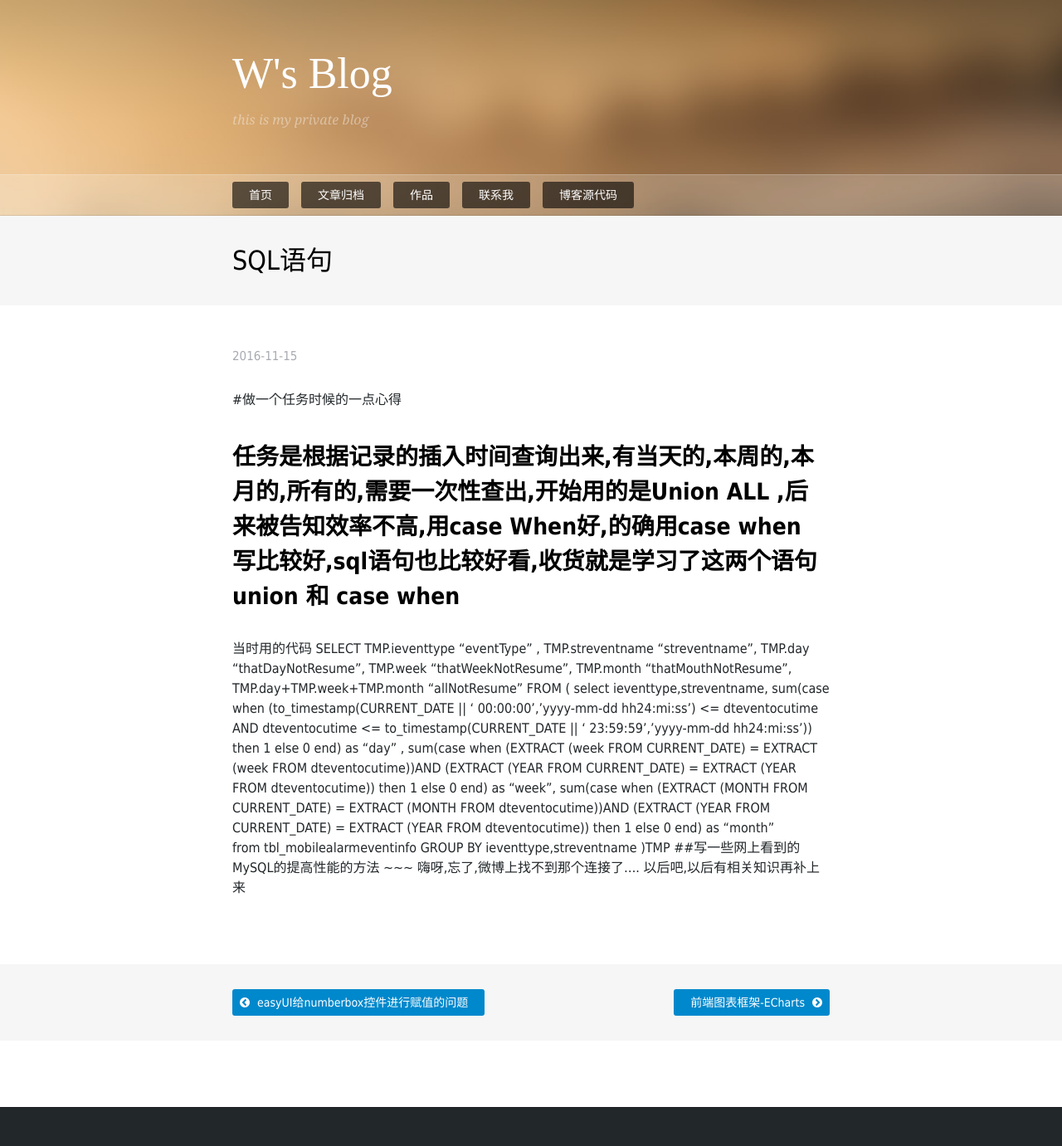
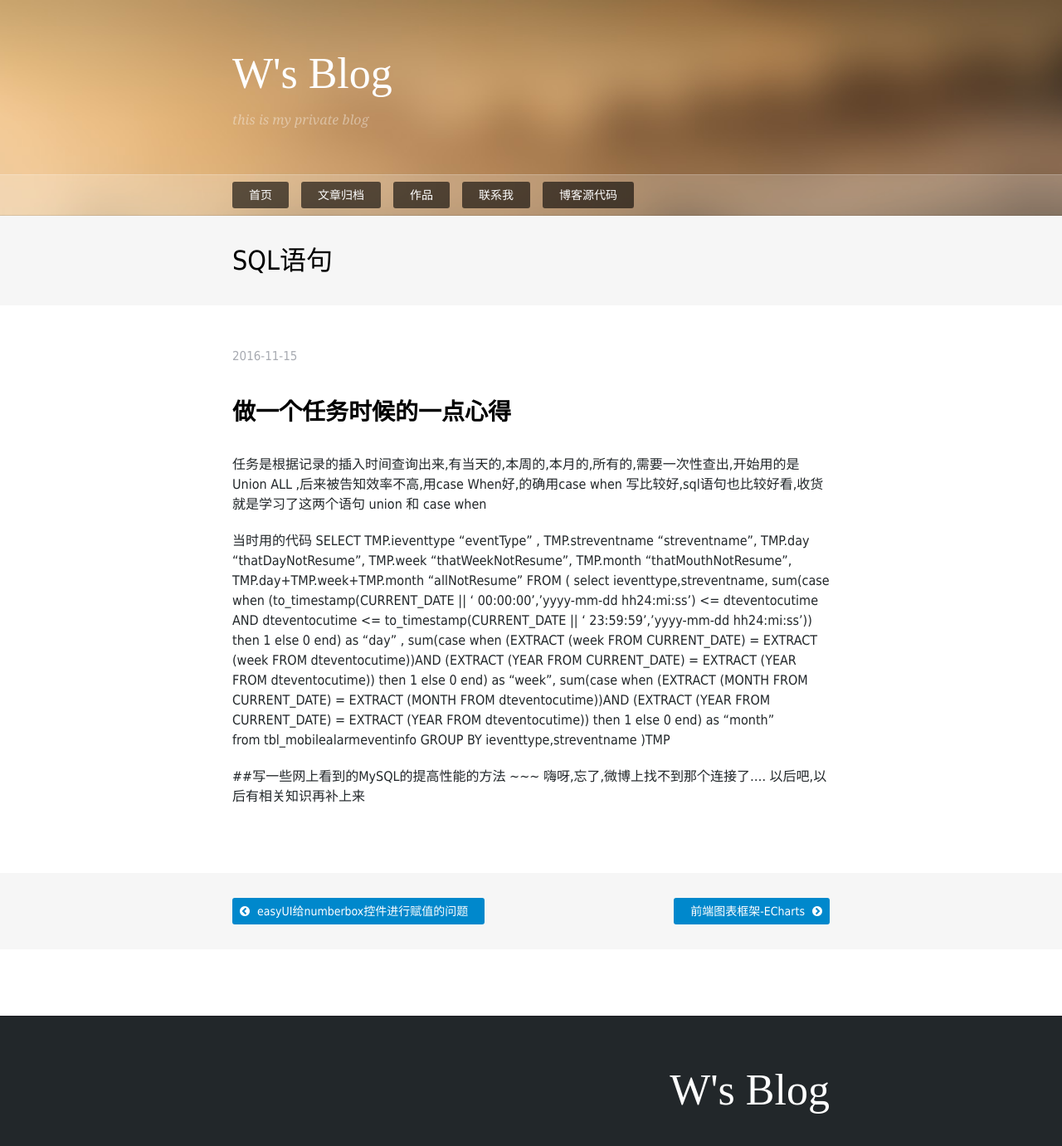
Before and after one commit to GeowindWu/GeowindWu.github.io, a Jekyll site: the page built from _posts/2016-11-15-about-postgreSQL.md, in a window 1280 px wide and 1400 px high. Shown: the top 1381 px of the window at 83% size. Built offline with Jekyll 4.4.1, drawn with Linux system fonts in a browser that asks for light colours; nearby versions of some CDN libraries; some web fonts are replaced.

Commit message:
change 2016-11-15

```diff
--- a/_posts/2016-11-15-about-postgreSQL.md
+++ b/_posts/2016-11-15-about-postgreSQL.md
@@ -4,8 +4,9 @@ title: SQL语句
 description: 公司项目用了postpreSQL数据库管理系统
 ---
 
-#做一个任务时候的一点心得
-## 任务是根据记录的插入时间查询出来,有当天的,本周的,本月的,所有的,需要一次性查出,开始用的是Union ALL ,后来被告知效率不高,用case When好,的确用case when 写比较好,sql语句也比较好看,收货就是学习了这两个语句 union 和 case when
+## 做一个任务时候的一点心得
+
+任务是根据记录的插入时间查询出来,有当天的,本周的,本月的,所有的,需要一次性查出,开始用的是Union ALL ,后来被告知效率不高,用case When好,的确用case when 写比较好,sql语句也比较好看,收货就是学习了这两个语句 union 和 case when
 
 当时用的代码
 			SELECT
@@ -23,6 +24,7 @@ description: 公司项目用了postpreSQL数据库管理系统
 				from tbl_mobilealarmeventinfo
 																																																														GROUP BY 	ieventtype,streventname
 																																																														)TMP
+
 ##写一些网上看到的MySQL的提高性能的方法
 ~~~ 嗨呀,忘了,微博上找不到那个连接了....
 以后吧,以后有相关知识再补上来
```
